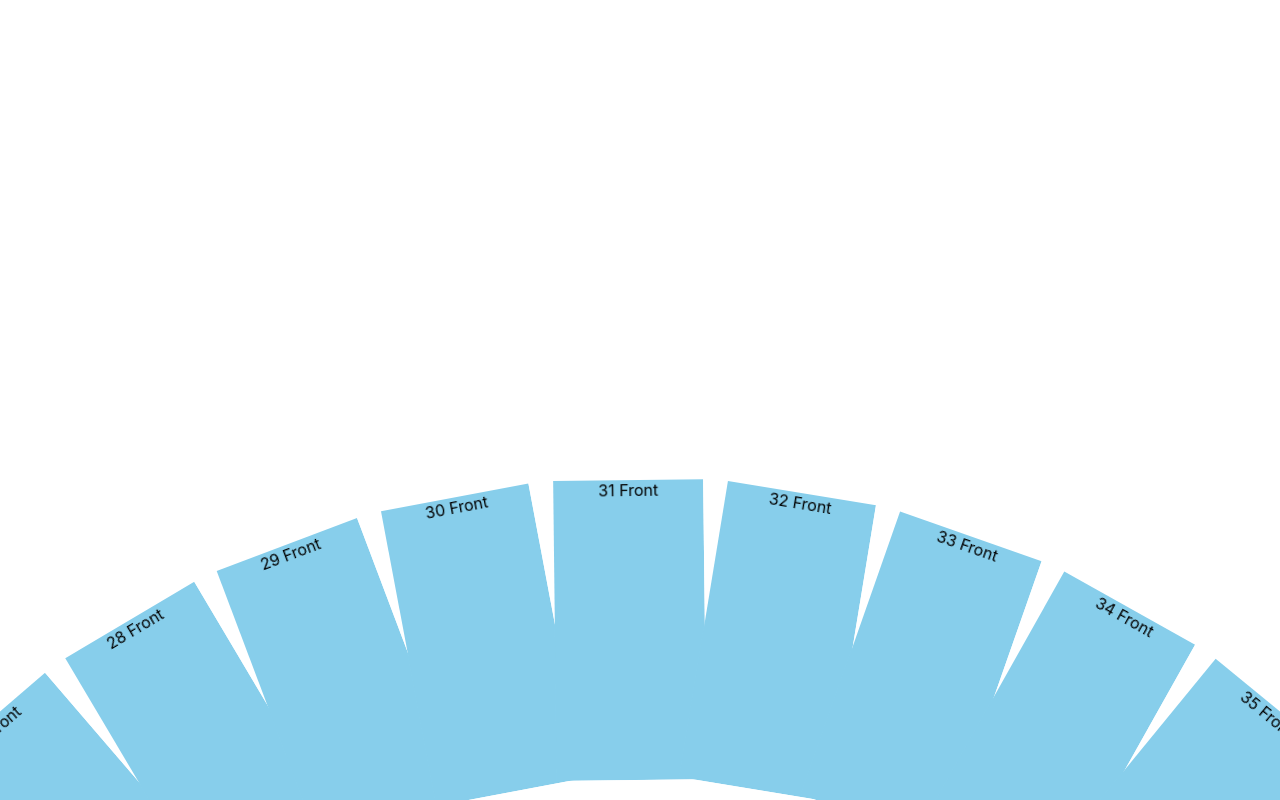
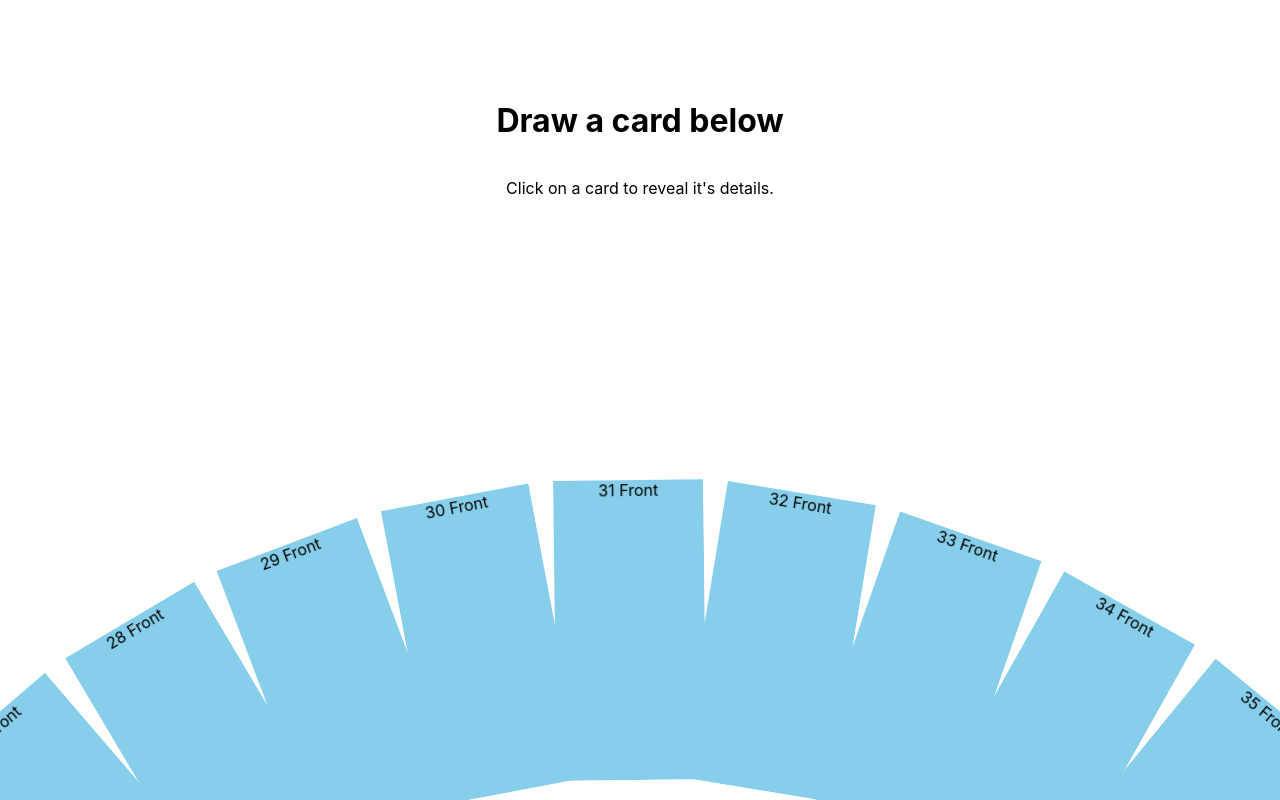
Before and after one commit to hellomkreyes/sleepy-profiles, a Next.js app: page / in a window 1280 px wide. Built offline with nearby package versions, Linux system fonts and the light colour scheme.

Commit message:
Add a smol bit of copy

```diff
--- a/pages/index.js
+++ b/pages/index.js
@@ -11,6 +11,8 @@ export default function Home() {
       </Head>
 
       <main>
+        <h1>Draw a card below</h1>
+        <p>Click on a card to reveal it's details.</p>
         <Wheel />
       </main>
 
```
